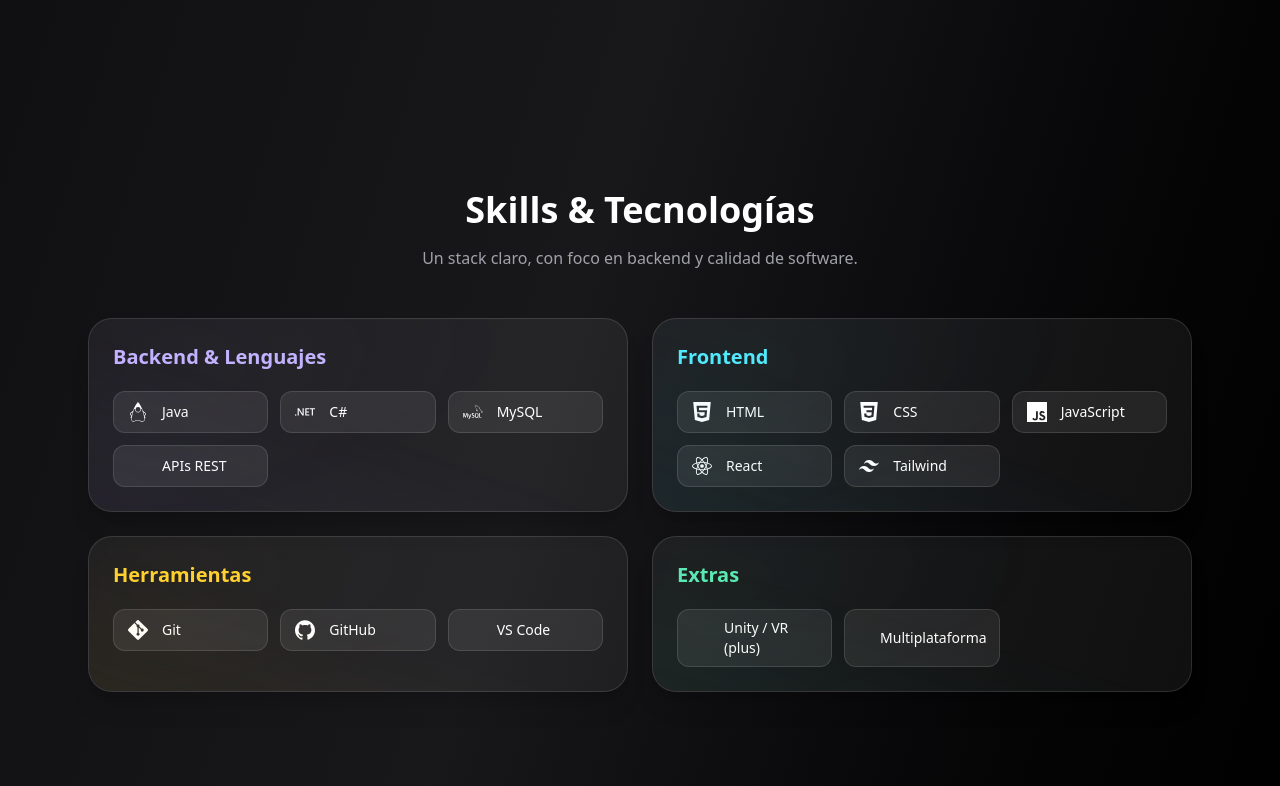
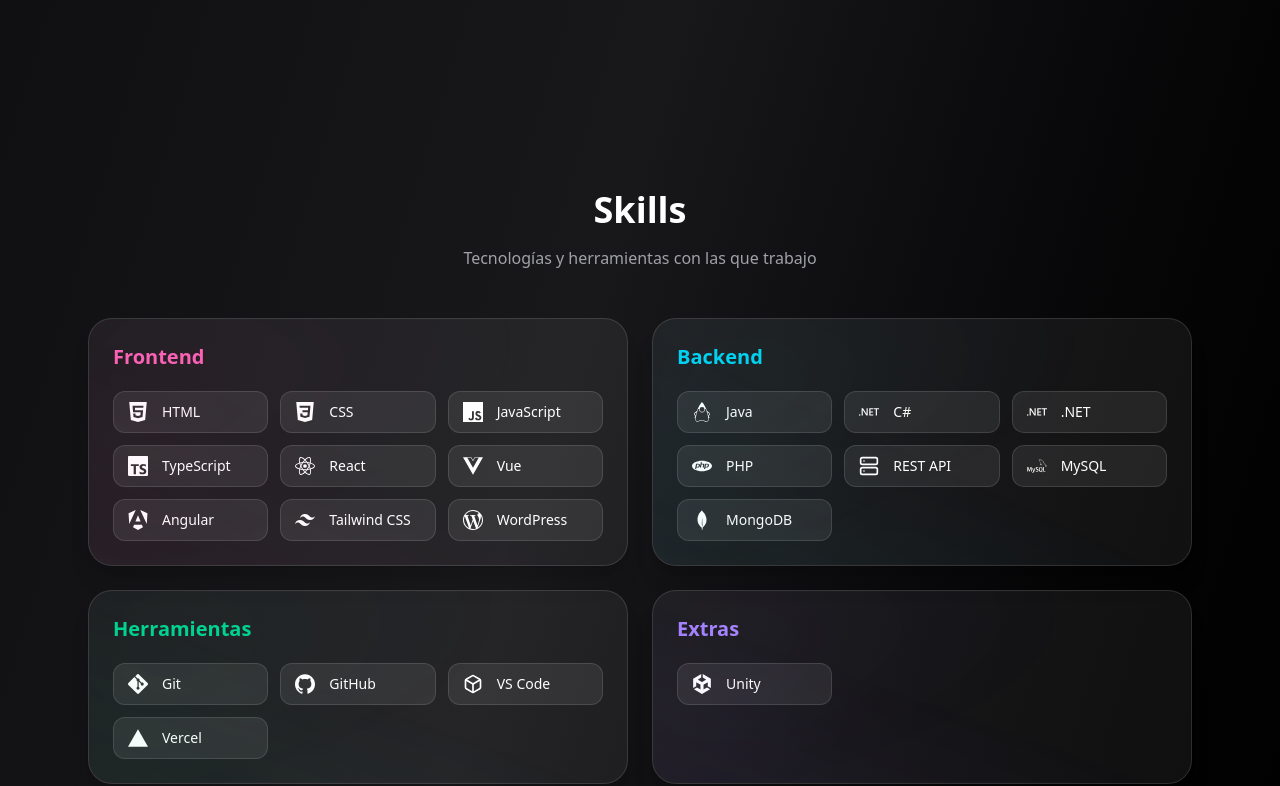
Before and after one commit to Juanjorbo/portfolio, a React (Vite) app: page / in a window 1280 px wide. Shown: the part 2011-2797 px from the top of the page. Built offline with nearby package versions, Linux system fonts and the light colour scheme.

Commit message:
Fix Visual bugs like colors + Add my skills in the cards

```diff
--- a/src/i18n/texts.js
+++ b/src/i18n/texts.js
@@ -1,4 +1,7 @@
 export const texts = {
+  /* =======================
+     ESPAÑOL (ES)
+  ======================= */
   es: {
     nav: {
       inicio: "Inicio",
@@ -11,7 +14,8 @@
     hero: {
       subtitleTyping: ["Software Engineer", "Backend Developer", "Developer"],
       name: "Juanjo Rincón",
-      tagline: "Desarrollo software backend con foco en claridad, estructura y calidad.",
+      tagline:
+        "Desarrollo software backend con foco en claridad, estructura y calidad.",
       available: "Disponible para trabajar",
     },
 
@@ -22,7 +26,8 @@
       items: [
         {
           role: "Software Engineer · Backend",
-          company: "Instituto Municipal de Urbanismo — Ayuntamiento de Barcelona",
+          company:
+            "Instituto Municipal de Urbanismo — Ayuntamiento de Barcelona",
           date: "Oct 2024 — Presente",
           desc: [
             "Desarrollo y mantenimiento de software interno crítico para la gestión municipal.",
@@ -57,50 +62,55 @@
     },
 
     skills: {
-      title: "Skills & Tecnologías",
-      subtitle: "Un stack claro, con foco en backend y calidad de software.",
+      title: "Skills",
+      subtitle: "Tecnologías y herramientas con las que trabajo",
       groups: [
         {
-          title: "Backend & Lenguajes",
-          accent: "text-violet-300",
-          glow: "from-violet-400/40",
-          items: [
-            { name: "Java", icon: "java" },
-            { name: "C#", icon: "csharp" },
-            { name: "MySQL", icon: "mysql" },
-            { name: "APIs REST", icon: null },
-          ],
-        },
-        {
           title: "Frontend",
-          accent: "text-cyan-300",
-          glow: "from-cyan-400/40",
+          accent: "text-pink-400",
+          glow: "from-pink-500/40",
           items: [
             { name: "HTML", icon: "html" },
             { name: "CSS", icon: "css" },
             { name: "JavaScript", icon: "js" },
+            { name: "TypeScript", icon: "typescript" },
             { name: "React", icon: "react" },
-            { name: "Tailwind", icon: "tailwind" },
+            { name: "Vue", icon: "vue" },
+            { name: "Angular", icon: "angular" },
+            { name: "Tailwind CSS", icon: "tailwind" },
+            { name: "WordPress", icon: "wordpress" },
+          ],
+        },
+        {
+          title: "Backend",
+          accent: "text-cyan-400",
+          glow: "from-cyan-500/40",
+          items: [
+            { name: "Java", icon: "java" },
+            { name: "C#", icon: "csharp" },
+            { name: ".NET", icon: "dotnet" },
+            { name: "PHP", icon: "php" },
+            { name: "REST API", icon: "api" },
+            { name: "MySQL", icon: "mysql" },
+            { name: "MongoDB", icon: "mongodb" },
           ],
         },
         {
           title: "Herramientas",
-          accent: "text-amber-300",
-          glow: "from-amber-400/40",
+          accent: "text-emerald-400",
+          glow: "from-emerald-500/40",
           items: [
             { name: "Git", icon: "git" },
             { name: "GitHub", icon: "github" },
-            { name: "VS Code", icon: null },
+            { name: "VS Code", icon: "vscode" },
+            { name: "Vercel", icon: "vercel" },
           ],
         },
         {
           title: "Extras",
-          accent: "text-emerald-300",
-          glow: "from-emerald-400/35",
-          items: [
-            { name: "Unity / VR (plus)", icon: null },
-            { name: "Multiplataforma", icon: null },
-          ],
+          accent: "text-violet-400",
+          glow: "from-violet-500/40",
+          items: [{ name: "Unity", icon: "unity" }],
         },
       ],
     },
@@ -143,6 +153,9 @@
     },
   },
 
+  /* =======================
+     ENGLISH (EN)
+  ======================= */
   en: {
     nav: {
       inicio: "Home",
@@ -155,7 +168,8 @@
     hero: {
       subtitleTyping: ["Software Engineer", "Backend Developer", "Developer"],
       name: "Juanjo Rincón",
-      tagline: "I build backend software focused on clarity, structure and quality.",
+      tagline:
+        "I build backend software focused on clarity, structure and quality.",
       available: "Available for work",
     },
 
@@ -166,7 +180,8 @@
       items: [
         {
           role: "Software Engineer · Backend",
-          company: "Municipal Institute of Urban Planning — Barcelona City Council",
+          company:
+            "Municipal Institute of Urban Planning — Barcelona City Council",
           date: "Oct 2024 — Present",
           desc: [
             "Develop and maintain mission-critical internal software for municipal operations.",
@@ -201,50 +216,55 @@
     },
 
     skills: {
-      title: "Skills & Technologies",
-      subtitle: "A clear stack, focused on backend engineering and software quality.",
+      title: "Skills",
+      subtitle: "Technologies and tools I work with",
       groups: [
         {
-          title: "Backend & Languages",
-          accent: "text-violet-300",
-          glow: "from-violet-400/40",
-          items: [
-            { name: "Java", icon: "java" },
-            { name: "C#", icon: "csharp" },
-            { name: "MySQL", icon: "mysql" },
-            { name: "REST APIs", icon: null },
-          ],
-        },
-        {
           title: "Frontend",
-          accent: "text-cyan-300",
-          glow: "from-cyan-400/40",
+          accent: "text-pink-400",
+          glow: "from-pink-500/40",
           items: [
             { name: "HTML", icon: "html" },
             { name: "CSS", icon: "css" },
             { name: "JavaScript", icon: "js" },
+            { name: "TypeScript", icon: "typescript" },
             { name: "React", icon: "react" },
-            { name: "Tailwind", icon: "tailwind" },
+            { name: "Vue", icon: "vue" },
+            { name: "Angular", icon: "angular" },
+            { name: "Tailwind CSS", icon: "tailwind" },
+            { name: "WordPress", icon: "wordpress" },
+          ],
+        },
+        {
+          title: "Backend",
+          accent: "text-cyan-400",
+          glow: "from-cyan-500/40",
+          items: [
+            { name: "Java", icon: "java" },
+            { name: "C#", icon: "csharp" },
+            { name: ".NET", icon: "dotnet" },
+            { name: "PHP", icon: "php" },
+            { name: "REST API", icon: "api" },
+            { name: "MySQL", icon: "mysql" },
+            { name: "MongoDB", icon: "mongodb" },
           ],
         },
         {
           title: "Tools",
-          accent: "text-amber-300",
-          glow: "from-amber-400/40",
+          accent: "text-emerald-400",
+          glow: "from-emerald-500/40",
           items: [
             { name: "Git", icon: "git" },
             { name: "GitHub", icon: "github" },
-            { name: "VS Code", icon: null },
+            { name: "VS Code", icon: "vscode" },
+            { name: "Vercel", icon: "vercel" },
           ],
         },
         {
           title: "Extras",
-          accent: "text-emerald-300",
-          glow: "from-emerald-400/35",
-          items: [
-            { name: "Unity / VR (plus)", icon: null },
-            { name: "Cross-platform", icon: null },
-          ],
+          accent: "text-violet-400",
+          glow: "from-violet-500/40",
+          items: [{ name: "Unity", icon: "unity" }],
         },
       ],
     },
--- a/src/index.css
+++ b/src/index.css
@@ -42,8 +42,8 @@
 
   --nav-solid: 9 9 11;
 
-  --accent: 16 185 129;
-  --accent-soft: 52 211 153;
+  --accent: 37 99 235;        /* blue-600 */
+  --accent-soft: 96 165 250;  /* blue-400 */
 
   --glow: 255 255 255;
   --glow-soft: 255 255 255;
@@ -69,8 +69,8 @@
 
   --nav-solid: 255 255 255;
 
-  --accent: 2 132 199;
-  --accent-soft: 56 189 248;
+  --accent: 220 38 38;        /* red-600 */
+  --accent-soft: 248 113 113; /* red-400 */
 
   --glow: 0 0 0;
   --glow-soft: 0 0 0;
--- a/src/sections/Contact.jsx
+++ b/src/sections/Contact.jsx
@@ -41,7 +41,7 @@
         </a>
 
         <a
-          href="mailto:TU_EMAIL_AQUI"
+          href="mailto:juanjoofx@gmail.com"
           className="
             px-7 py-3 rounded-2xl font-semibold
             border border-[rgb(var(--border))]
--- a/src/sections/Hero.jsx
+++ b/src/sections/Hero.jsx
@@ -29,14 +29,14 @@
       <div className="flex-1 flex items-center justify-center">
         <div className="w-full max-w-5xl">
           <div className="flex flex-col md:flex-row items-center justify-center gap-10">
-            {/* Foto */}
             <motion.div
               initial={{ opacity: 0, scale: 0.96 }}
               animate={{ opacity: 1, scale: 1 }}
               transition={{ duration: 0.6, ease: "easeOut" }}
               className="relative shrink-0"
             >
-              <div className="absolute inset-0 rounded-full bg-[rgb(var(--accent))]/15 blur-2xl" />
+              <div className="absolute inset-0 rounded-full bg-[rgb(var(--accent))]/25 blur-3xl" />
+              <div className="absolute inset-0 rounded-full bg-[rgb(var(--accent-soft))]/15 blur-2xl scale-110" />
               <img
                 src="/src/assets/profile.png"
                 alt={t.hero.name}
@@ -48,7 +48,6 @@
               />
             </motion.div>
 
-            {/* Texto */}
             <div className="text-center md:text-left">
               <motion.div
                 initial={{ opacity: 0, y: 12 }}
--- a/src/sections/Skills.jsx
+++ b/src/sections/Skills.jsx
@@ -1,35 +1,44 @@
 import { motion } from "framer-motion";
-import {
-  SiHtml5,
-  SiCss3,
-  SiJavascript,
-  SiReact,
-  SiTailwindcss,
-  SiMysql,
-  SiGit,
-  SiGithub,
-  SiDotnet,
-  SiOpenjdk,
-} from "react-icons/si";
+import * as Si from "react-icons/si";
+import * as Fi from "react-icons/fi";
 
 const cardVariants = { rest: { y: 0 }, hover: { y: -9 } };
 const glowVariants = { rest: { opacity: 0.2 }, hover: { opacity: 1 } };
 
+const FallbackIcon = Fi.FiBox;
+
 const ICONS = {
-  html: SiHtml5,
-  css: SiCss3,
-  js: SiJavascript,
-  react: SiReact,
-  tailwind: SiTailwindcss,
-  mysql: SiMysql,
-  git: SiGit,
-  github: SiGithub,
-  csharp: SiDotnet,
-  java: SiOpenjdk,
+  html: Si.SiHtml5,
+  css: Si.SiCss3,
+  js: Si.SiJavascript,
+  typescript: Si.SiTypescript,
+  react: Si.SiReact,
+  vue: Si.SiVuedotjs,
+  angular: Si.SiAngular,
+  tailwind: Si.SiTailwindcss,
+  wordpress: Si.SiWordpress,
+
+  java: Si.SiOpenjdk,
+  csharp: Si.SiDotnet,
+  dotnet: Si.SiDotnet,
+  php: Si.SiPhp,
+  mysql: Si.SiMysql,
+  mongodb: Si.SiMongodb,
+
+  api: Fi.FiServer,
+
+  // Tools
+  git: Si.SiGit,
+  github: Si.SiGithub,
+  vscode: Si.SiVisualstudiocode,
+
+  vercel: Si.SiVercel,
+
+  unity: Si.SiUnity,
 };
 
 function SkillTile({ name, iconKey }) {
-  const Icon = iconKey ? ICONS[iconKey] : null;
+  const Icon = ICONS[iconKey] || FallbackIcon;
 
   return (
     <div
@@ -43,7 +52,7 @@
       "
     >
       <div className="w-6 h-6 flex items-center justify-center">
-        {Icon ? <Icon className="w-5 h-5" /> : null}
+        <Icon className="w-5 h-5" />
       </div>
       <span className="text-sm">{name}</span>
     </div>
@@ -92,7 +101,6 @@
               p-6 shadow-xl
             "
           >
-            {/* Glow exterior por grupo (Dark/Light) */}
             <motion.div
               variants={glowVariants}
               transition={{ duration: 0.25 }}
@@ -109,7 +117,6 @@
               />
             </motion.div>
 
-            {/* Glow interior (inset) por grupo */}
             <motion.div
               variants={glowVariants}
               transition={{ duration: 0.25 }}
```
